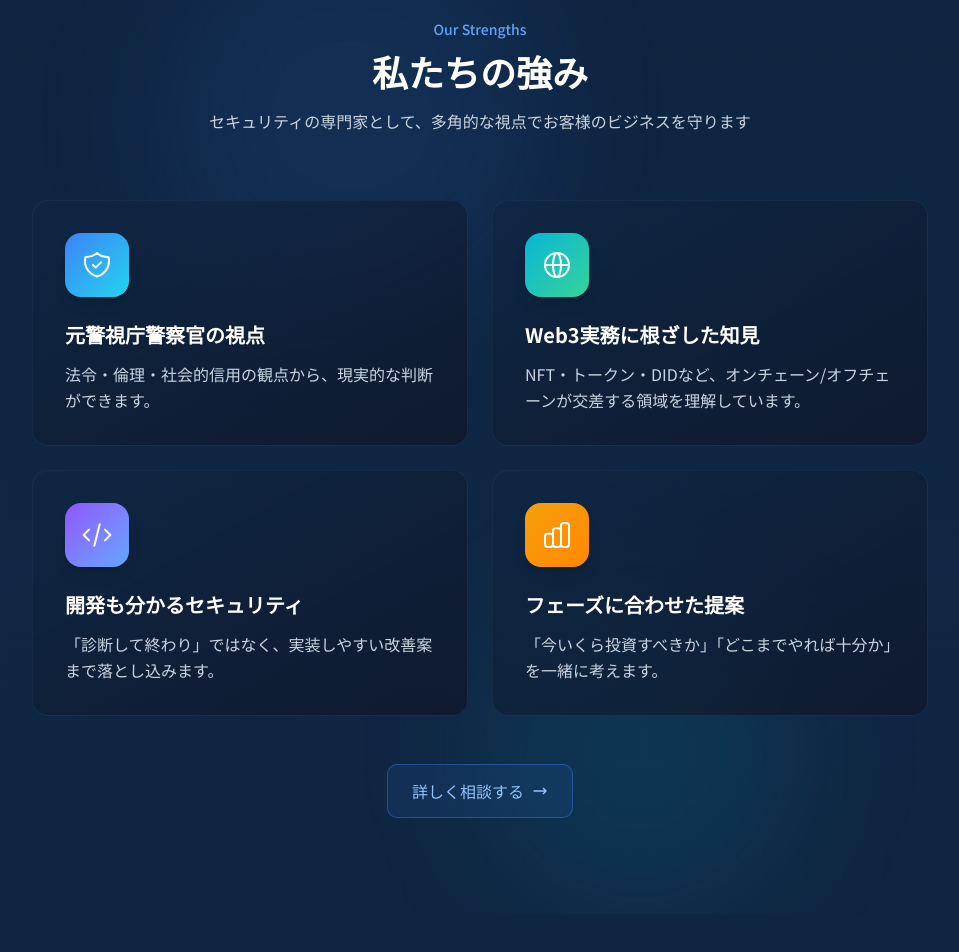
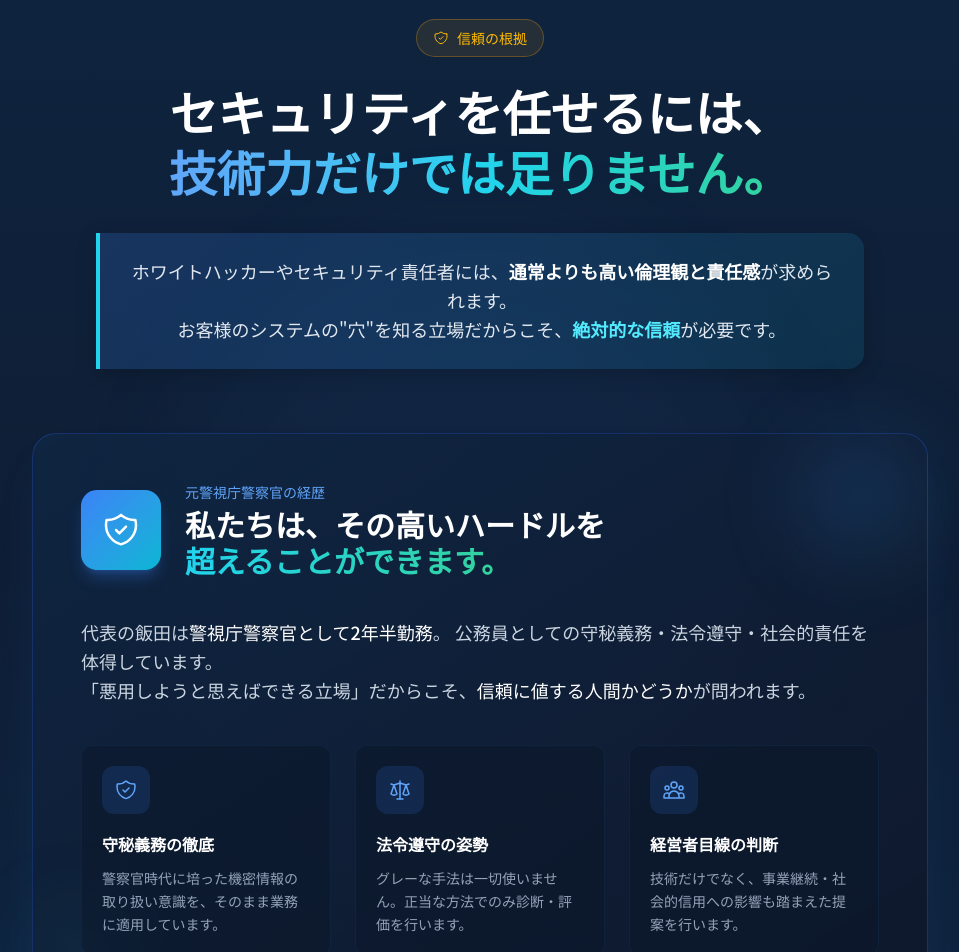
Before and after one commit to suirindo/netsujo-cyber-lab, a Next.js app: page / in a window 1280 px wide. Shown: the part 3860-4812 px from the top of the page, without its empty margins (160-1119 px from the left). Built offline with nearby package versions, Linux system fonts and the light colour scheme.

Commit message:
feat: 倫理観と責任を強調する信頼セクション追加

```diff
--- a/app/page.tsx
+++ b/app/page.tsx
@@ -79,6 +79,17 @@ const UserGroupIcon = ({ className = "w-6 h-6" }: { className?: string }) => (
       strokeLinejoin="round"
       strokeWidth={1.5}
       d="M17 20h5v-2a3 3 0 00-5.356-1.857M17 20H7m10 0v-2c0-.656-.126-1.283-.356-1.857M7 20H2v-2a3 3 0 015.356-1.857M7 20v-2c0-.656.126-1.283.356-1.857m0 0a5.002 5.002 0 019.288 0M15 7a3 3 0 11-6 0 3 3 0 016 0zm6 3a2 2 0 11-4 0 2 2 0 014 0zM7 10a2 2 0 11-4 0 2 2 0 014 0z"
+    />
+  </svg>
+);
+
+const ScaleIcon = ({ className = "w-6 h-6" }: { className?: string }) => (
+  <svg className={className} fill="none" viewBox="0 0 24 24" stroke="currentColor">
+    <path
+      strokeLinecap="round"
+      strokeLinejoin="round"
+      strokeWidth={1.5}
+      d="M3 6l3 1m0 0l-3 9a5.002 5.002 0 006.001 0M6 7l3 9M6 7l6-2m6 2l3-1m-3 1l-3 9a5.002 5.002 0 006.001 0M18 7l3 9m-3-9l-6-2m0-2v2m0 16V5m0 16H9m3 0h3"
     />
   </svg>
 );
@@ -835,6 +846,121 @@ function StorySection() {
 }
 
 // ============================================
+// 信頼の根拠セクション
+// ============================================
+
+function TrustSection() {
+  const trustPoints = [
+    {
+      icon: <ShieldCheckIcon className="w-6 h-6" />,
+      title: "守秘義務の徹底",
+      description: "警察官時代に培った機密情報の取り扱い意識を、そのまま業務に適用しています。",
+    },
+    {
+      icon: <ScaleIcon className="w-6 h-6" />,
+      title: "法令遵守の姿勢",
+      description: "グレーな手法は一切使いません。正当な方法でのみ診断・評価を行います。",
+    },
+    {
+      icon: <UserGroupIcon className="w-6 h-6" />,
+      title: "経営者目線の判断",
+      description: "技術だけでなく、事業継続・社会的信用への影響も踏まえた提案を行います。",
+    },
+  ];
+
+  return (
+    <section className="py-24 relative overflow-hidden">
+      {/* 背景装飾 */}
+      <div className="absolute inset-0 bg-gradient-to-b from-blue-900/30 via-slate-900/50 to-blue-900/30" />
+      <div className="absolute top-1/2 left-1/2 -translate-x-1/2 -translate-y-1/2 w-[600px] h-[600px] bg-blue-500/5 rounded-full blur-3xl" />
+
+      <div className="container-custom relative z-10">
+        {/* メインメッセージ */}
+        <div className="max-w-4xl mx-auto text-center mb-16">
+          <div className="inline-flex items-center gap-2 px-4 py-2 rounded-full bg-amber-500/10 border border-amber-500/30 text-amber-400 text-sm font-medium mb-6">
+            <ShieldCheckIcon className="w-4 h-4" />
+            信頼の根拠
+          </div>
+
+          <h2 className="text-3xl md:text-4xl lg:text-5xl font-bold text-white mb-8 leading-tight">
+            セキュリティを任せるには、
+            <br />
+            <span className="text-transparent bg-clip-text bg-gradient-to-r from-blue-400 via-cyan-400 to-emerald-400">
+              技術力だけでは足りません。
+            </span>
+          </h2>
+
+          <div className="highlight-box text-left md:text-center max-w-3xl mx-auto">
+            <p className="text-lg text-slate-200 leading-relaxed">
+              ホワイトハッカーやセキュリティ責任者には、
+              <span className="text-white font-bold">通常よりも高い倫理観と責任感</span>が求められます。
+              <br className="hidden md:block" />
+              お客様のシステムの"穴"を知る立場だからこそ、
+              <span className="text-cyan-300 font-semibold">絶対的な信頼</span>が必要です。
+            </p>
+          </div>
+        </div>
+
+        {/* 元警察官としての強み */}
+        <div className="max-w-4xl mx-auto">
+          <div className="relative p-8 md:p-12 rounded-3xl bg-gradient-to-br from-blue-900/80 to-slate-900/90 border border-blue-600/30 shadow-2xl shadow-blue-500/10">
+            {/* 装飾 */}
+            <div className="absolute top-0 right-0 w-32 h-32 bg-gradient-to-br from-blue-500/20 to-cyan-500/10 rounded-full blur-2xl" />
+            <div className="absolute bottom-0 left-0 w-24 h-24 bg-gradient-to-br from-emerald-500/10 to-blue-500/10 rounded-full blur-2xl" />
+
+            <div className="relative">
+              {/* ヘッダー */}
+              <div className="flex flex-col md:flex-row md:items-center gap-6 mb-10">
+                <div className="w-20 h-20 rounded-2xl bg-gradient-to-br from-blue-500 to-cyan-500 flex items-center justify-center shadow-lg shadow-blue-500/30">
+                  <ShieldCheckIcon className="w-10 h-10 text-white" />
+                </div>
+                <div>
+                  <p className="text-blue-400 text-sm font-medium mb-1">元警視庁警察官の経歴</p>
+                  <h3 className="text-2xl md:text-3xl font-bold text-white">
+                    私たちは、その高いハードルを
+                    <br className="hidden sm:block" />
+                    <span className="text-transparent bg-clip-text bg-gradient-to-r from-cyan-400 to-emerald-400">超えることができます。</span>
+                  </h3>
+                </div>
+              </div>
+
+              {/* 説明 */}
+              <p className="text-slate-300 leading-relaxed mb-10 text-lg">
+                代表の飯田は<span className="text-white font-medium">警視庁警察官として2年半勤務</span>。
+                公務員としての守秘義務・法令遵守・社会的責任を体得しています。
+                <br />
+                「悪用しようと思えばできる立場」だからこそ、
+                <span className="text-white font-medium">信頼に値する人間かどうか</span>が問われます。
+              </p>
+
+              {/* ポイント */}
+              <div className="grid md:grid-cols-3 gap-6">
+                {trustPoints.map((point, index) => (
+                  <div key={index} className="p-5 rounded-xl bg-blue-950/50 border border-blue-800/30">
+                    <div className="w-12 h-12 rounded-xl bg-blue-500/15 flex items-center justify-center text-blue-400 mb-4">
+                      {point.icon}
+                    </div>
+                    <h4 className="text-white font-semibold mb-2">{point.title}</h4>
+                    <p className="text-slate-400 text-sm leading-relaxed">{point.description}</p>
+                  </div>
+                ))}
+              </div>
+            </div>
+          </div>
+        </div>
+
+        {/* 補足メッセージ */}
+        <div className="text-center mt-12">
+          <p className="text-slate-400 text-sm">
+            ※ セキュリティ診断において知り得た情報は、厳格な管理のもと取り扱います
+          </p>
+        </div>
+      </div>
+    </section>
+  );
+}
+
+// ============================================
 // 強みセクション（独立）
 // ============================================
 
@@ -1356,6 +1482,7 @@ export default function Home() {
       <ServicesSection />
       <div className="section-divider" />
       <StorySection />
+      <TrustSection />
       <StrengthsSection />
       <div className="section-divider" />
       <PricingSection />
```
